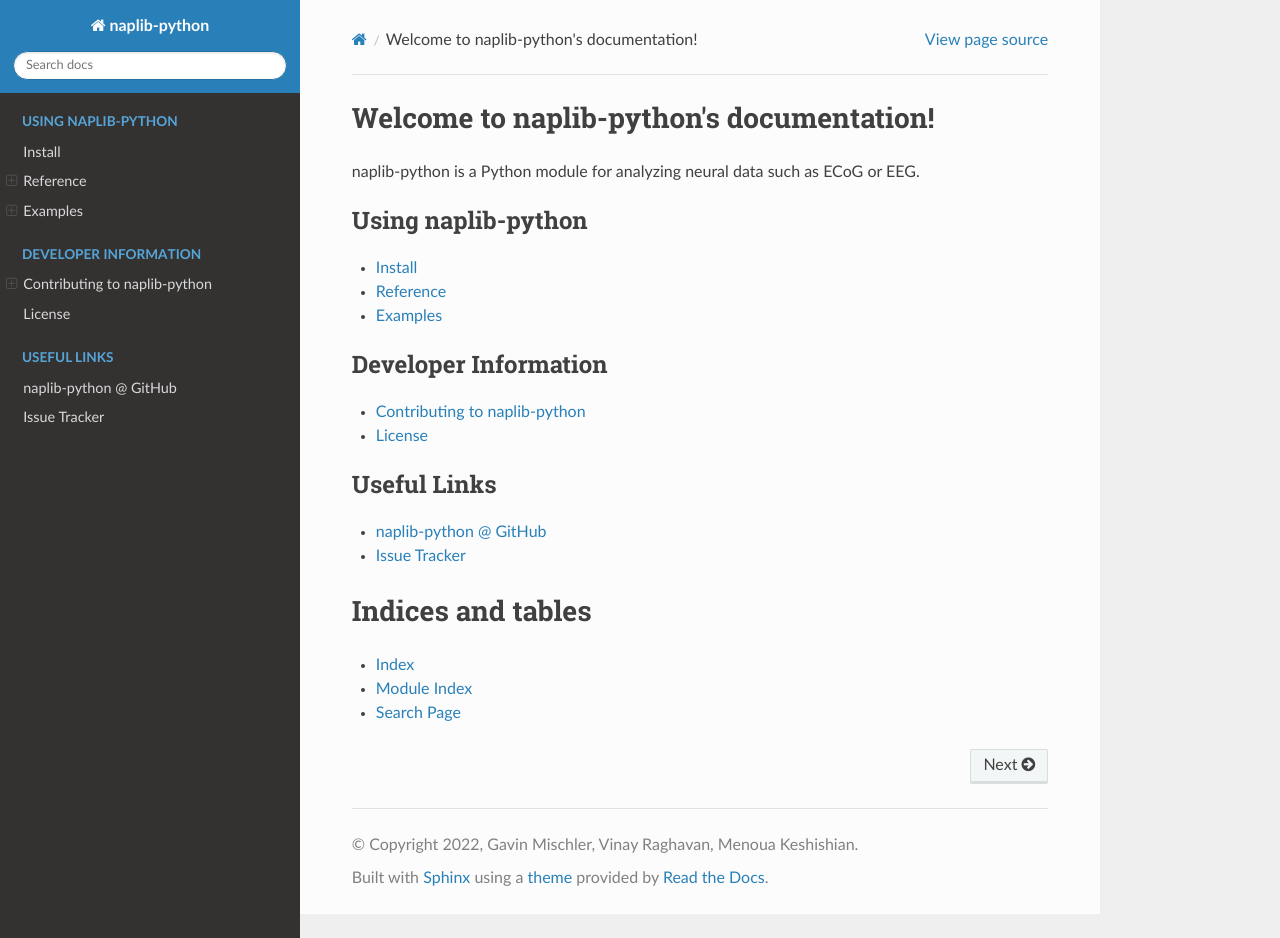
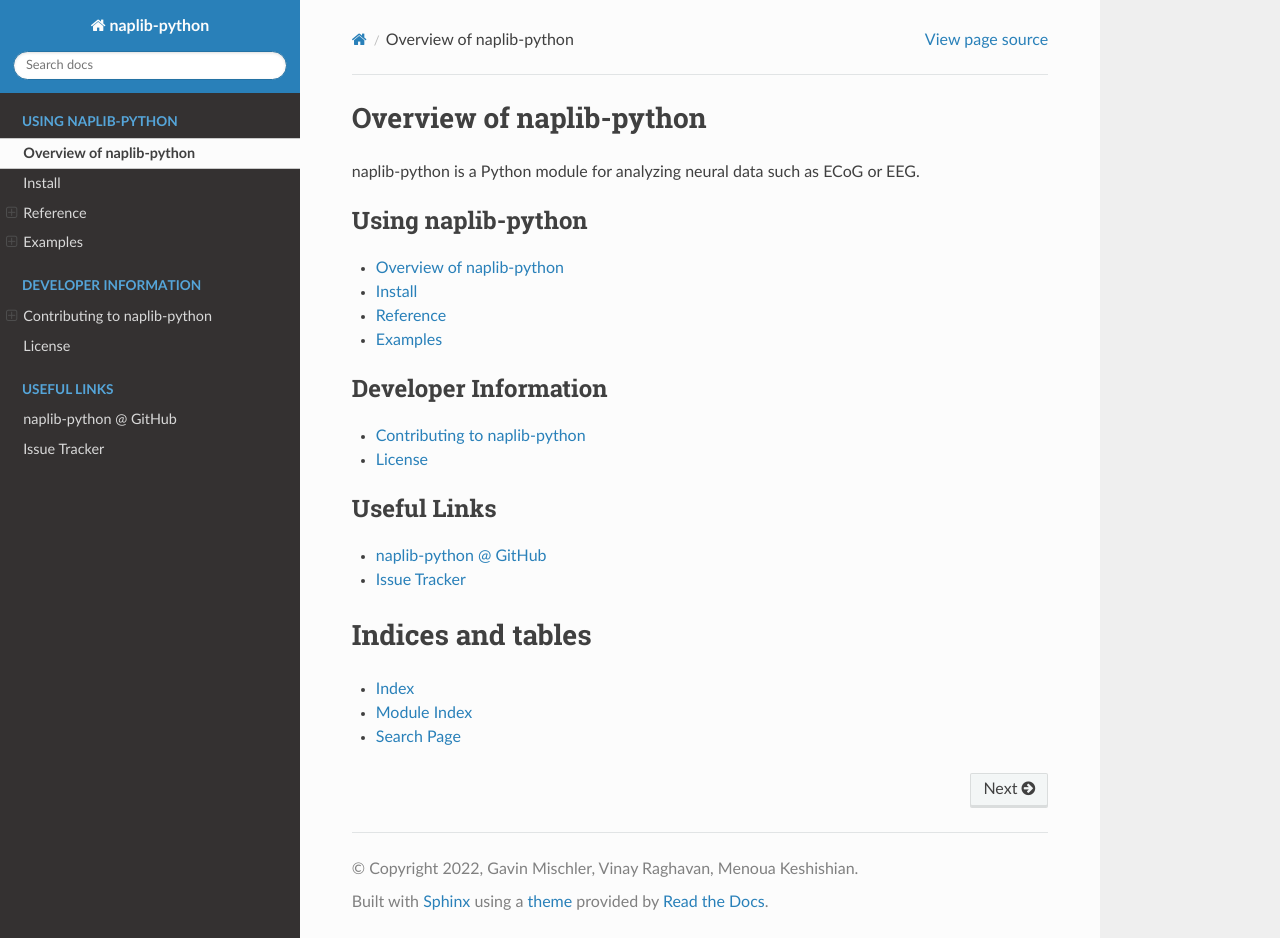
Before and after one commit to naplab/naplib-python, a Sphinx documentation site: the page built from docs/source/index.rst, in a window 1280 px wide and 938 px high. Built offline with Sphinx 7.4.7 and the Read the Docs theme 2.0.0, drawn with Linux system fonts in a browser that asks for light colours; pages that are not in the unit, such as notebooks, are missing from menus.

Commit message:
add self to index.rst

```diff
--- a/docs/source/index.rst
+++ b/docs/source/index.rst
@@ -3,8 +3,8 @@
    You can adapt this file completely to your liking, but it should at least
    contain the root `toctree` directive.
 
-Welcome to naplib-python's documentation!
-=========================================
+Overview of naplib-python
+=========================
 
 naplib-python is a Python module for analyzing neural data such as ECoG or EEG.
 
```
Also changed, not shown: other parts of docs/source/index.rst (+1 -0 lines).
